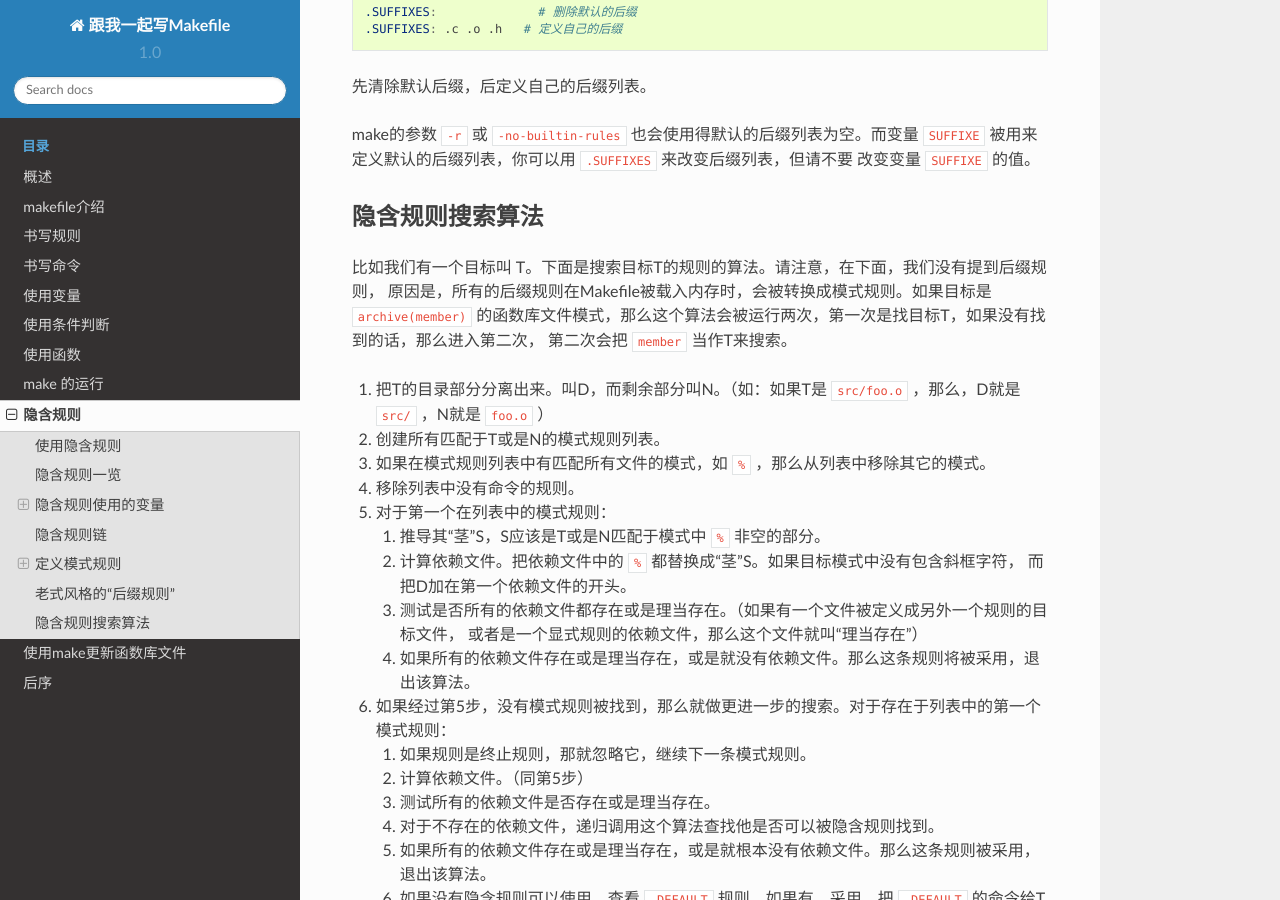
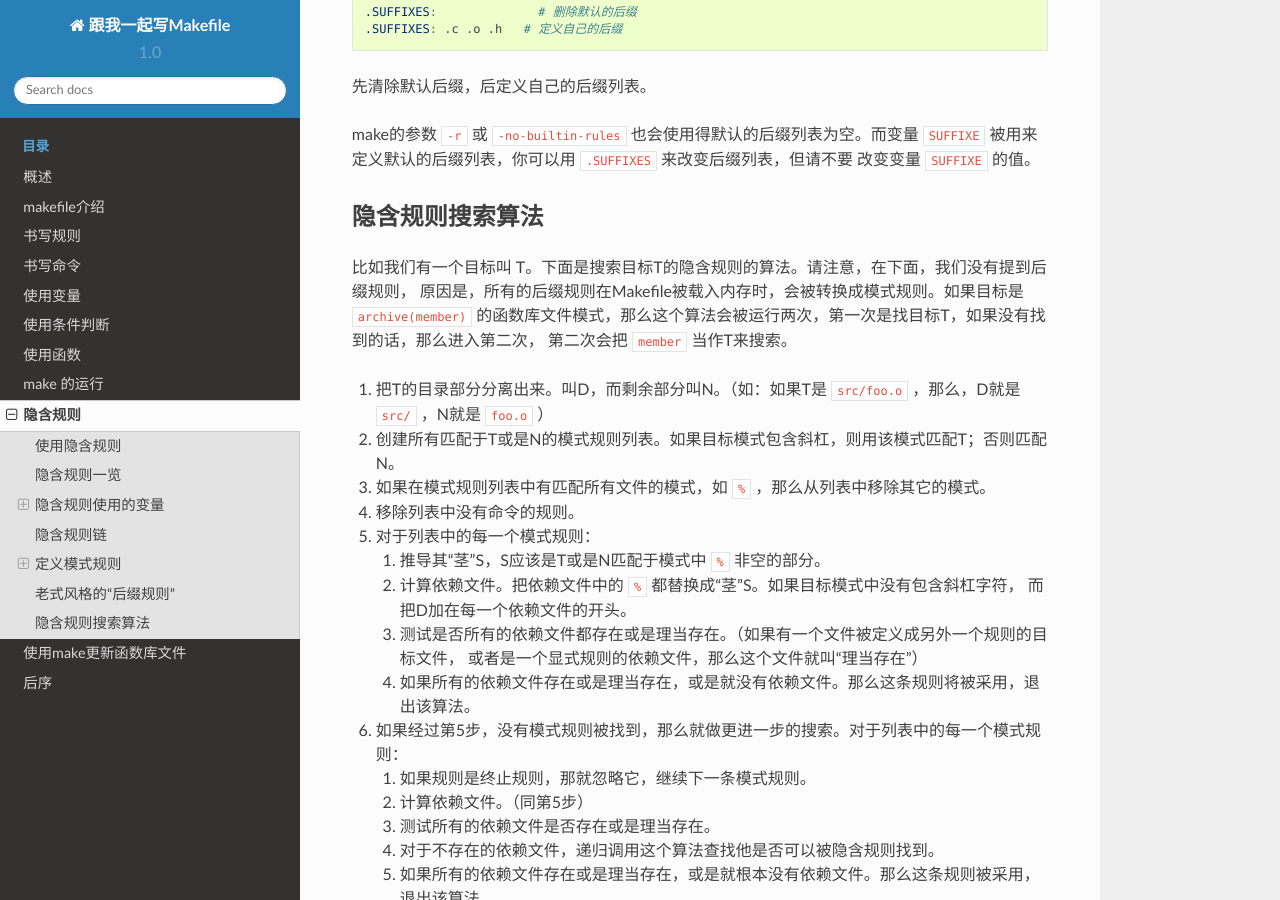
Before and after one commit to seisman/how-to-write-makefile, a Sphinx documentation site: the page built from source/implicit_rules.rst, in a window 1280 px wide and 900 px high, scrolled down 10806 px. Built offline with Sphinx 7.4.7 and the Read the Docs theme 2.0.0, drawn with Linux system fonts in a browser that asks for light colours.

Commit message:
Translation errors fix / Typo fix (#57)
Co-authored-by: queue <phyque.zz@gmail.com>

```diff
--- a/source/implicit_rules.rst
+++ b/source/implicit_rules.rst
@@ -481,26 +481,26 @@ make的参数 ``-r`` 或 ``-no-builtin-rules`` 也会使用得默认的后缀列
 隐含规则搜索算法
 ----------------
 
-比如我们有一个目标叫 T。下面是搜索目标T的规则的算法。请注意，在下面，我们没有提到后缀规则，
+比如我们有一个目标叫 T。下面是搜索目标T的隐含规则的算法。请注意，在下面，我们没有提到后缀规则，
 原因是，所有的后缀规则在Makefile被载入内存时，会被转换成模式规则。如果目标是 ``archive(member)``
 的函数库文件模式，那么这个算法会被运行两次，第一次是找目标T，如果没有找到的话，那么进入第二次，
 第二次会把 ``member`` 当作T来搜索。
 
 #. 把T的目录部分分离出来。叫D，而剩余部分叫N。（如：如果T是 ``src/foo.o`` ，那么，D就是
    ``src/`` ，N就是 ``foo.o`` ）
-#. 创建所有匹配于T或是N的模式规则列表。
+#. 创建所有匹配于T或是N的模式规则列表。如果目标模式包含斜杠，则用该模式匹配T；否则匹配N。
 #. 如果在模式规则列表中有匹配所有文件的模式，如 ``%`` ，那么从列表中移除其它的模式。
 #. 移除列表中没有命令的规则。
-#. 对于第一个在列表中的模式规则：
+#. 对于列表中的每一个模式规则：
 
    #. 推导其“茎”S，S应该是T或是N匹配于模式中 ``%`` 非空的部分。
-   #. 计算依赖文件。把依赖文件中的 ``%`` 都替换成“茎”S。如果目标模式中没有包含斜框字符，
-      而把D加在第一个依赖文件的开头。
+   #. 计算依赖文件。把依赖文件中的 ``%`` 都替换成“茎”S。如果目标模式中没有包含斜杠字符，
+      而把D加在每一个依赖文件的开头。
    #. 测试是否所有的依赖文件都存在或是理当存在。（如果有一个文件被定义成另外一个规则的目标文件，
       或者是一个显式规则的依赖文件，那么这个文件就叫“理当存在”）
    #. 如果所有的依赖文件存在或是理当存在，或是就没有依赖文件。那么这条规则将被采用，退出该算法。
 
-#. 如果经过第5步，没有模式规则被找到，那么就做更进一步的搜索。对于存在于列表中的第一个模式规则：
+#. 如果经过第5步，没有模式规则被找到，那么就做更进一步的搜索。对于列表中的每一个模式规则：
 
    #. 如果规则是终止规则，那就忽略它，继续下一条模式规则。
    #. 计算依赖文件。（同第5步）
```
